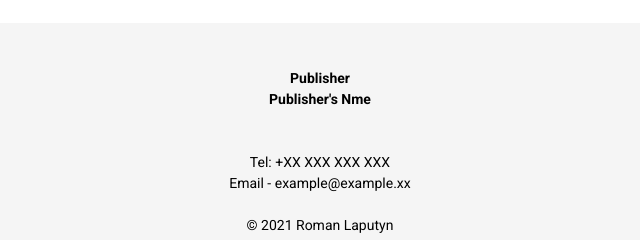
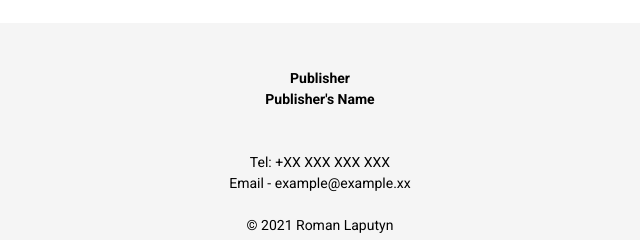
Before and after one commit to Roman-Laputyn/payment-page, a plain HTML site: page index.html in a window 1280 px wide. Shown: the part 945-1185 px from the top of the page, 320-960 px from the left. Drawn offline with Linux system fonts and the light colour scheme.

Commit message:
Update index.html

```diff
--- a/index.html
+++ b/index.html
@@ -55,7 +55,7 @@
       <div class="footer">
          <div class="footer-content">
             <strong>Publisher<br>
-               Publisher's Nme<br>
+               Publisher's Name<br>
                </strong><br><br>
 
             Tel: +XX XXX XXX XXX<br>
```
